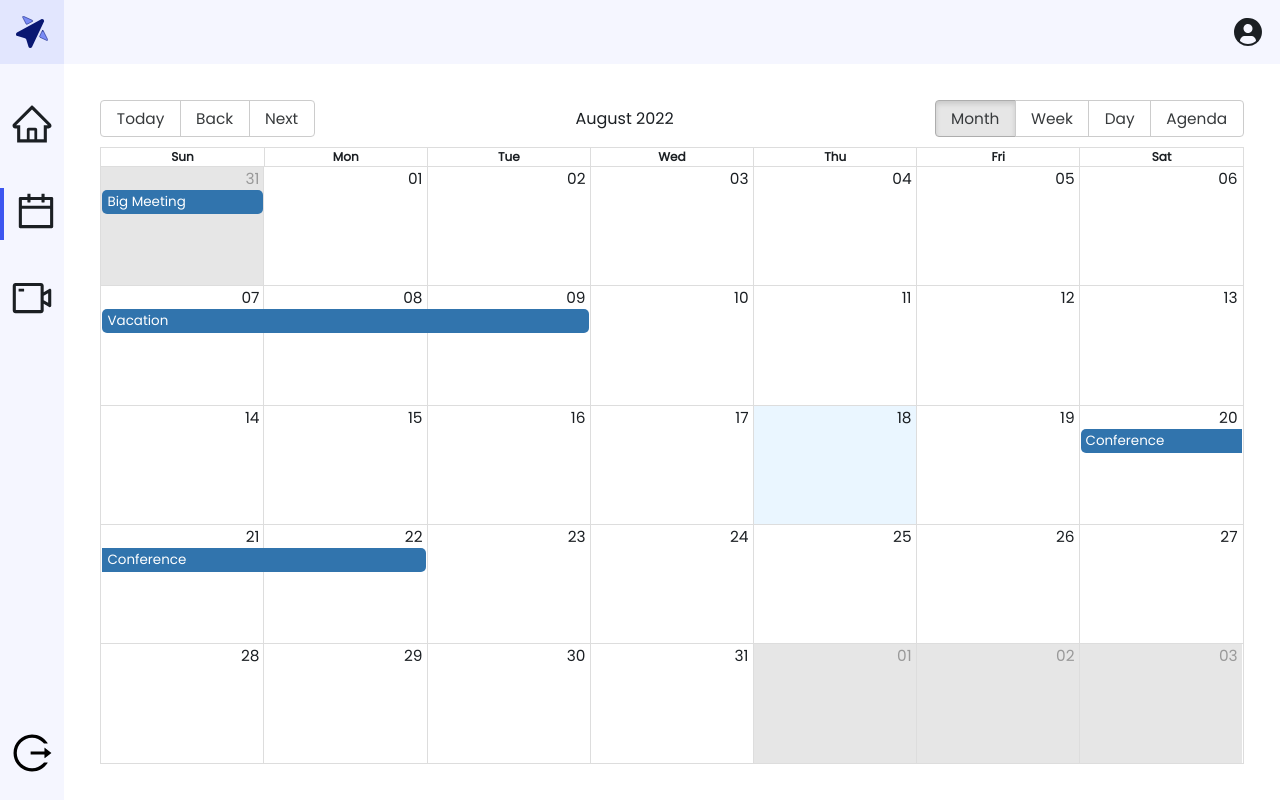
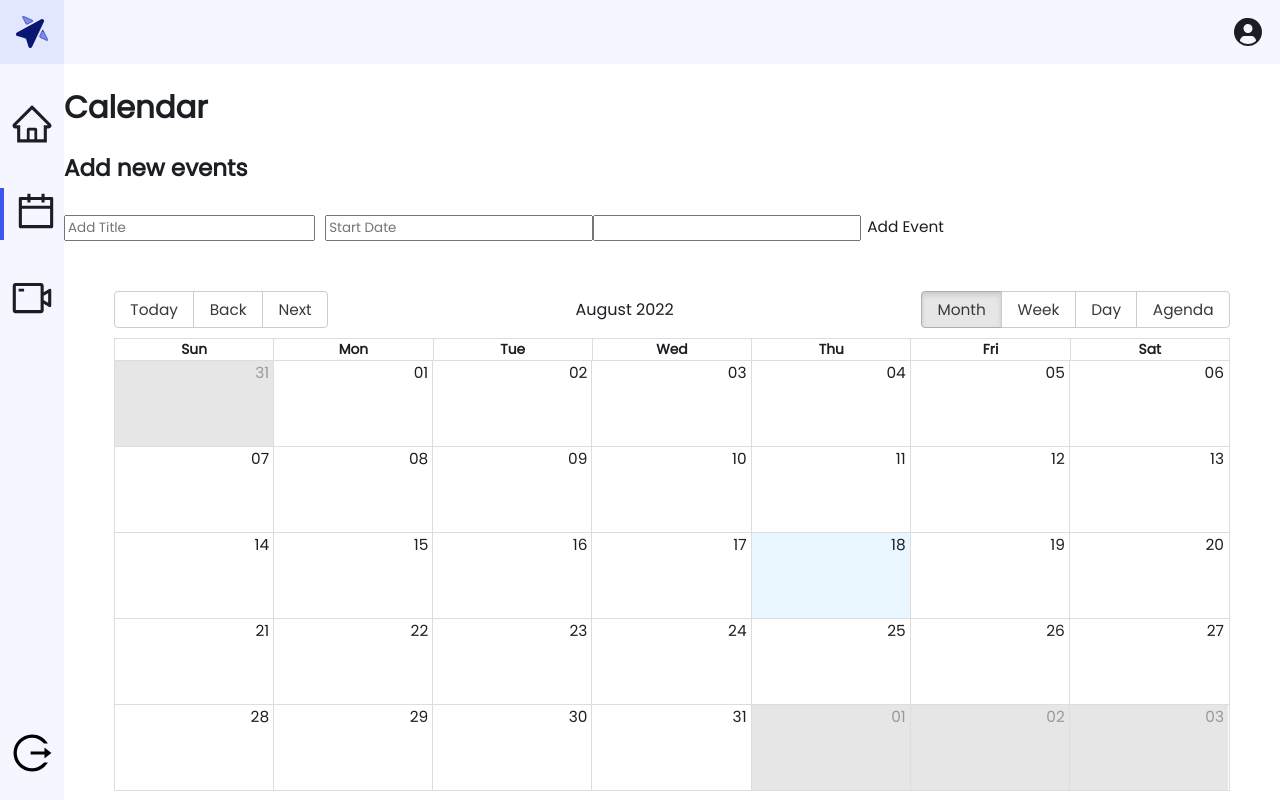
Before and after one commit to YuetHo/react-calendar-meets, a React (Create React App) app: page /calendar in a window 1280 px wide. Built offline with nearby package versions, Linux system fonts and the light colour scheme; no server answers; sample sign-in values are in the browser's storage; what agora-rtc-react would draw is missing.

Commit message:
CalendarPage

```diff
--- a/src/components/CalendarPage.js
+++ b/src/components/CalendarPage.js
@@ -20,41 +20,57 @@ const localizer = dateFnsLocalizer({
   getDay,
   locales
 })
-//ken is here
+
 // example events, remove this later
 const events = [
-  {
-    title: 'Big Meeting',
-    allDay: true,
-    start: new Date(2022, 7, 0),
-    end: new Date(2022, 7, 0),
-  },
-  {
-    title: 'Vacation',
-    start: new Date(2022, 7, 7),
-    end: new Date(2022, 7, 10),
-  },
-  {
-    title: 'Conference',
-    start: new Date(2022, 7, 20),
-    end: new Date(2022, 7, 23),
-  },
+
 ];
-
-export default function CalendarPage() {
-
-  const [newEvent, setNewEvent] = useState({title:'', start:'', end:''})
+function CalendarPage() {
+  const [newEvent, setNewEvent] = useState({title: "" , start: "", end: ""})
   const [allEvents, setAllEvents] = useState(events)
 
+  function handleAddEvent() {
+    setAllEvents([...allEvents, newEvent])
+  }
   return (
-    <div className='calendarPage'>
-      <Calendar
-        localizer={localizer}
-        events={events}
-        startAccessor='start'
-        endAccessor='end'
-        style={{margin: "3%"}}
-      />
+    <div className="App">
+      <h1> Calendar</h1>
+      <h2> Add new events</h2>
+      <div>
+        <input
+          type="text"
+          placeholder="Add Title"
+          style={{width: "20%" , marginRight: "10px"}}
+          value={newEvent.title}
+          onChange={(e) => setNewEvent({ ...newEvent, title: e.target.value})}
+          />
+
+        <DatePicker placeholderText="Start Date"
+          style={{marginRight: "10px"}}
+          selected={newEvent.start}
+          onChange={(start) => setNewEvent({...newEvent, start})} />
+        <DatePicker
+          laceholderText="End Date"
+          selected={newEvent.end}
+          onChange={ (end) => setNewEvent({...newEvent, end})} />
+
+         <button style={{marginTop: "10px" }} onClick= {handleAddEvent} >
+          Add Event
+         </button>
+
+      </div>
+
+    <Calendar
+      localizer={localizer}
+      events={allEvents}
+      startAccessor = "start"
+      endAccessor="end"
+      style={{height: 500 ,margin:"50px"}}
+
+    />
+
     </div>
-  )
+  );
 }
+
+export default CalendarPage;
```
